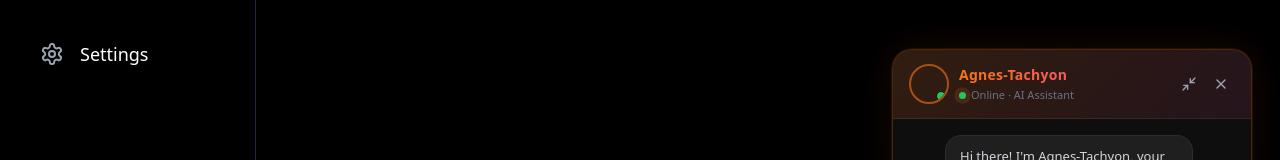
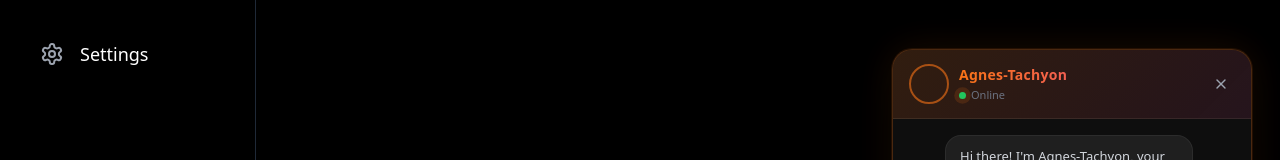
Before and after one commit to exoshivam/portfolio-frontend, a React (Vite) app: page / in a window 1280 px wide. Both pictures are taken after a click on the button "Open Agnes-Tachyon chatbot". Shown: the part 357-517 px from the top of the page. Built offline with nearby package versions, Linux system fonts and the light colour scheme; no server answers; grey boxes are pictures that could not be loaded.

Commit message:
Refactor chatbot header status display
Removed the online dot indicator and adjusted status text.

```diff
--- a/src/components/ChatbotWidget.tsx
+++ b/src/components/ChatbotWidget.tsx
@@ -137,23 +137,15 @@ export default function ChatbotWidget() {
               playsInline
               className="chatbot-header-video"
             />
-            <span className="chatbot-online-dot" />
           </div>
           <div className="chatbot-header-info">
             <h3 className="chatbot-header-name">Agnes-Tachyon</h3>
             <p className="chatbot-header-status">
               <span className="chatbot-status-pulse" />
-              Online · AI Assistant
+              Online
             </p>
           </div>
           <div className="chatbot-header-actions">
-            <button
-              onClick={() => setIsOpen(false)}
-              className="chatbot-icon-btn"
-              aria-label="Minimize"
-            >
-              <Minimize2 size={16} />
-            </button>
             <button
               onClick={() => setIsOpen(false)}
               className="chatbot-icon-btn"
```
